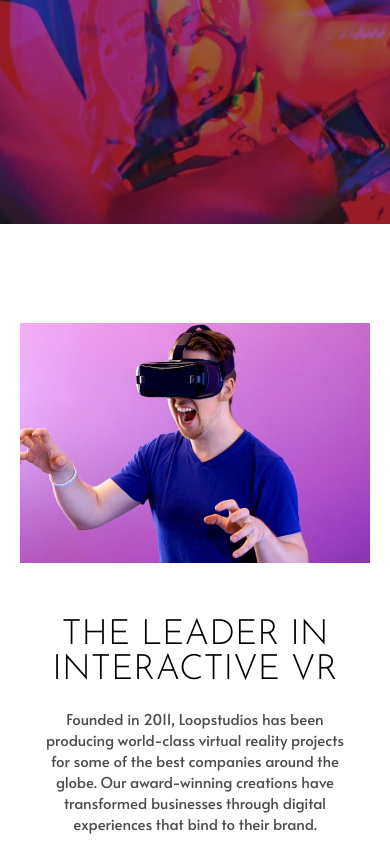
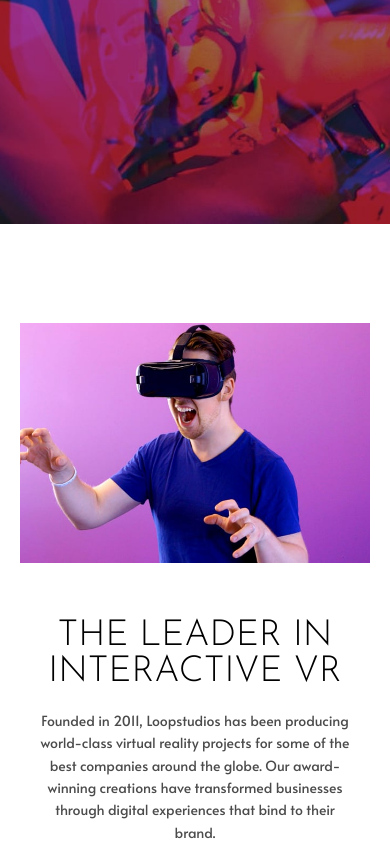
Before and after one commit to ugbeadie/loopstudio, a plain HTML site: page index.html in a window 390 px wide. Shown: the part 620-1464 px from the top of the page. Drawn offline with Linux system fonts and the light colour scheme.

Commit message:
loopstudio

```diff
--- a/style.css
+++ b/style.css
@@ -336,6 +336,13 @@ nav {
     top: 100%;
     right: 5%;
   }
+  .about-info h1 {
+    font-size: 40px;
+  }
+  .about-info p {
+    font-size: 15px;
+    line-height: 1.6;
+  }
 }
 
 
@@ -403,12 +410,13 @@ nav {
   .about-wrapper {
     padding: 20px;
   }
-  .about-wrapper h1 {
-    font-size: 35px;
+  .about-info h1 {
+    font-size: 36px;
   }
-  .about-wrapper p {
-    font-size: 15px;
-  }
+  .about-info p {
+    font-size: 14px;
+    line-height: 1.6;
+}
 
 @media screen and (max-width: 330px) {
   nav {
```
